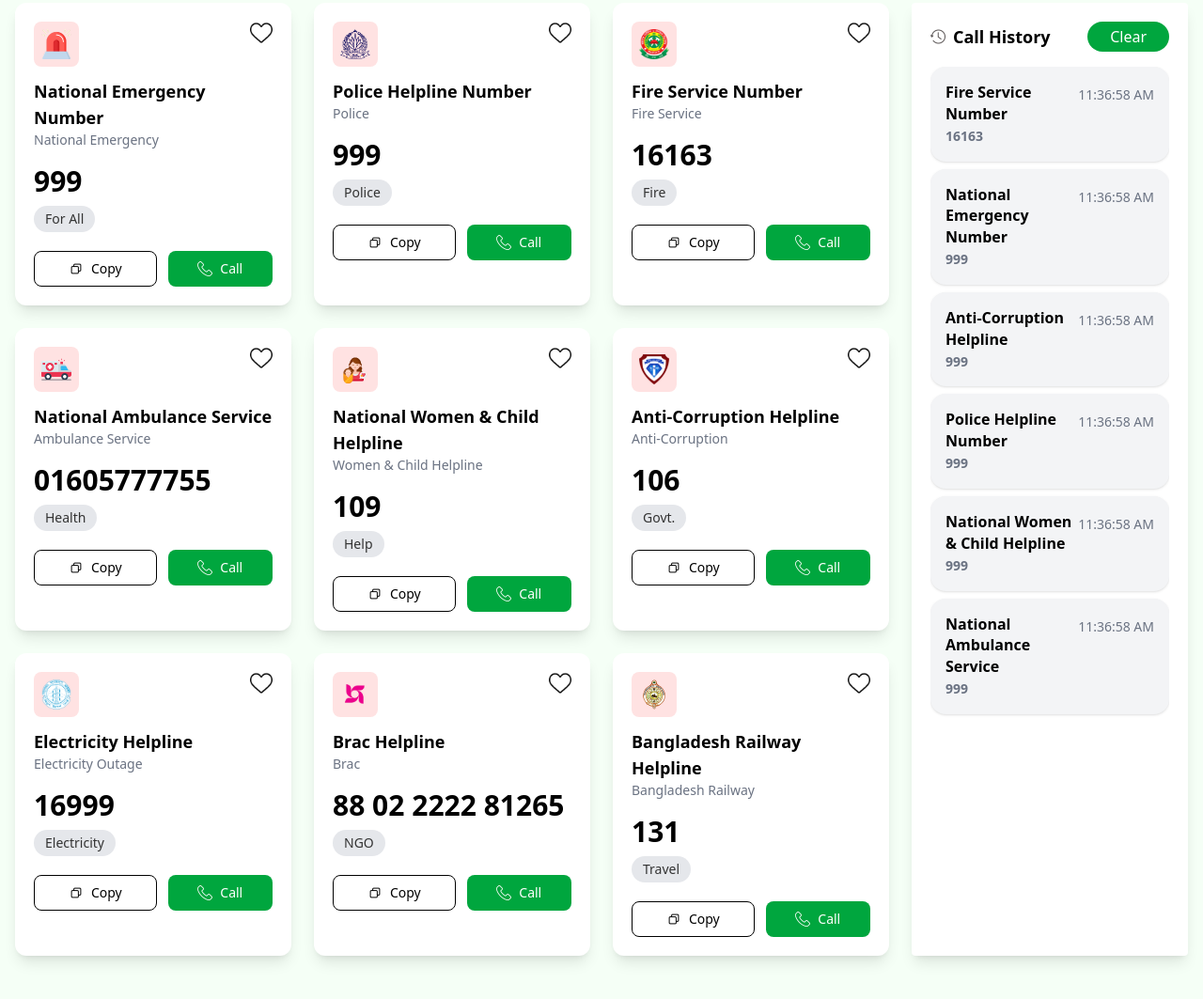
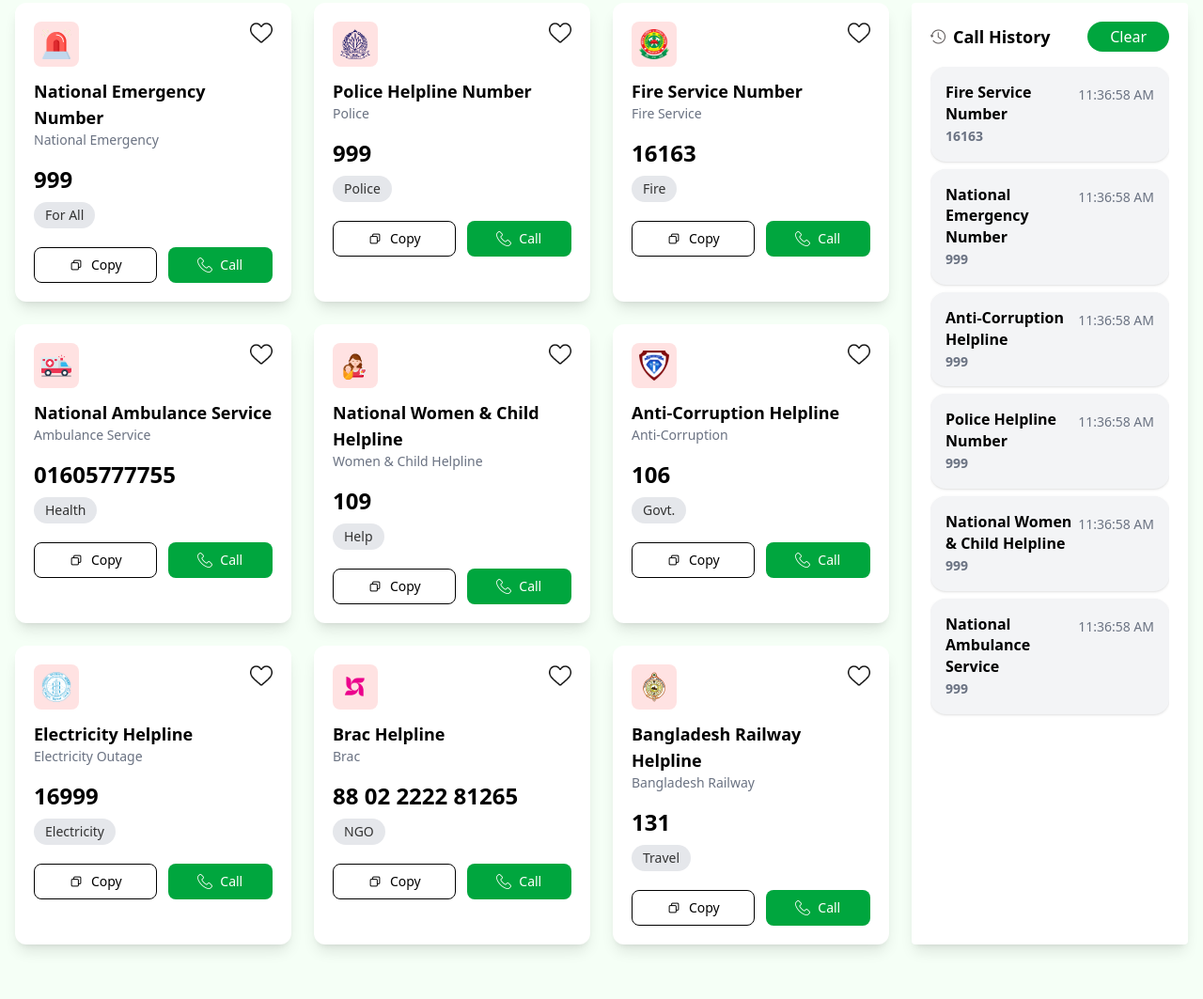
Before and after one commit to SiratimMChy/Emargency-Service-Directory, a plain HTML site: page index.html in a window 1280 px wide. Shown: the part 281-1344 px from the top of the page at 94% size. Drawn offline with nearby package versions, Linux system fonts and the light colour scheme.

Commit message:
seventh commit

```diff
--- a/Script.js
+++ b/Script.js
@@ -31,7 +31,7 @@ const cards = document.querySelectorAll(".bg-white.rounded-xl");
 
 for (let card of cards) {
     const name = card.querySelector("h3").innerText;
-    const number = card.querySelector("p.text-3xl").innerText;
+    const number = card.querySelector("p.text-2xl").innerText;
 
     const heartBtn = card.querySelector(".heartBtn");
     const callBtn = card.querySelector(".callBtn");
--- a/index.html
+++ b/index.html
@@ -57,7 +57,7 @@
                         </div>
                         <h3 class="text-lg font-bold mt-3">National Emergency Number</h3>
                         <p class="text-gray-500 text-sm">National Emergency</p>
-                        <p class="text-3xl font-bold mt-4">999</p>
+                        <p class="text-2xl font-bold mt-4">999</p>
                         <span
                             class="inline-block mt-2 px-3 py-1 text-[#333333] bg-gray-200 rounded-full text-sm font-medium">For
                             All</span>
@@ -88,7 +88,7 @@
                         </div>
                         <h3 class="text-lg font-bold mt-3">Police Helpline Number</h3>
                         <p class="text-gray-500 text-sm">Police</p>
-                        <p class="text-3xl font-bold mt-4">999</p>
+                        <p class="text-2xl font-bold mt-4">999</p>
                         <span
                             class="inline-block mt-2 px-3 py-1 text-[#333333] bg-gray-200 rounded-full text-sm font-medium">Police</span>
                         <div class="flex gap-3 mt-5">
@@ -119,7 +119,7 @@
                         </div>
                         <h3 class="text-lg font-bold mt-3">Fire Service Number</h3>
                         <p class="text-gray-500 text-sm">Fire Service</p>
-                        <p class="text-3xl font-bold mt-4">16163</p>
+                        <p class="text-2xl font-bold mt-4">16163</p>
                         <span
                             class="inline-block mt-2 px-3 py-1 text-[#333333] bg-gray-200 rounded-full text-sm font-medium">Fire</span>
                         <div class="flex gap-3 mt-5">
@@ -150,7 +150,7 @@
                         </div>
                         <h3 class="text-lg font-bold mt-3">National Ambulance Service</h3>
                         <p class="text-gray-500 text-sm">Ambulance Service</p>
-                        <p class="text-3xl font-bold mt-4">01605777755</p>
+                        <p class="text-2xl font-bold mt-4">01605777755</p>
                         <span
                             class="inline-block mt-2 px-3 py-1 text-[#333333] bg-gray-200 rounded-full text-sm font-medium">Health</span>
                         <div class="flex gap-3 mt-5">
@@ -181,7 +181,7 @@
                         </div>
                         <h3 class="text-lg font-bold mt-3">National Women & Child Helpline</h3>
                         <p class="text-gray-500 text-sm">Women & Child Helpline</p>
-                        <p class="text-3xl font-bold mt-4">109</p>
+                        <p class="text-2xl font-bold mt-4">109</p>
                         <span
                             class="inline-block mt-2 px-3 py-1 text-[#333333] bg-gray-200 rounded-full text-sm font-medium">Help</span>
                         <div class="flex gap-3 mt-5">
@@ -210,7 +210,7 @@
                         </div>
                         <h3 class="text-lg font-bold mt-3">Anti-Corruption Helpline</h3>
                         <p class="text-gray-500 text-sm">Anti-Corruption</p>
-                        <p class="text-3xl font-bold mt-4">106</p>
+                        <p class="text-2xl font-bold mt-4">106</p>
                         <span
                             class="inline-block mt-2 px-3 py-1 text-[#333333] bg-gray-200 rounded-full text-sm font-medium">Govt.</span>
                         <div class="flex gap-3 mt-5">
@@ -240,7 +240,7 @@
                         </div>
                         <h3 class="text-lg font-bold mt-3">Electricity Helpline</h3>
                         <p class="text-gray-500 text-sm">Electricity Outage</p>
-                        <p class="text-3xl font-bold mt-4">16999</p>
+                        <p class="text-2xl font-bold mt-4">16999</p>
                         <span
                             class="inline-block mt-2 px-3 py-1 text-[#333333] bg-gray-200 rounded-full text-sm font-medium">Electricity</span>
                         <div class="flex gap-3 mt-5">
@@ -269,7 +269,7 @@
                         </div>
                         <h3 class="text-lg font-bold mt-3">Brac Helpline</h3>
                         <p class="text-gray-500 text-sm">Brac</p>
-                        <p class="text-3xl font-bold mt-4">88 02 2222 81265</p>
+                        <p class="text-2xl font-bold mt-4">88 02 2222 81265</p>
                         <span
                             class="inline-block mt-2 px-3 py-1 text-[#333333] bg-gray-200 rounded-full text-sm font-medium">NGO</span>
                         <div class="flex gap-3 mt-5">
@@ -298,7 +298,7 @@
                         </div>
                         <h3 class="text-lg font-bold mt-3">Bangladesh Railway Helpline </h3>
                         <p class="text-gray-500 text-sm">Bangladesh Railway</p>
-                        <p class="text-3xl font-bold mt-4">131</p>
+                        <p class="text-2xl font-bold mt-4">131</p>
                         <span
                             class="inline-block mt-2 px-3 py-1 text-[#333333] bg-gray-200 rounded-full text-sm font-medium">Travel</span>
                         <div class="flex gap-3 mt-5">
@@ -404,6 +404,7 @@
         </div>
     </section>
     <script src="Script.js"></script>
+    <style src="style.css"></style>
 </body>
 
 </html>
```
